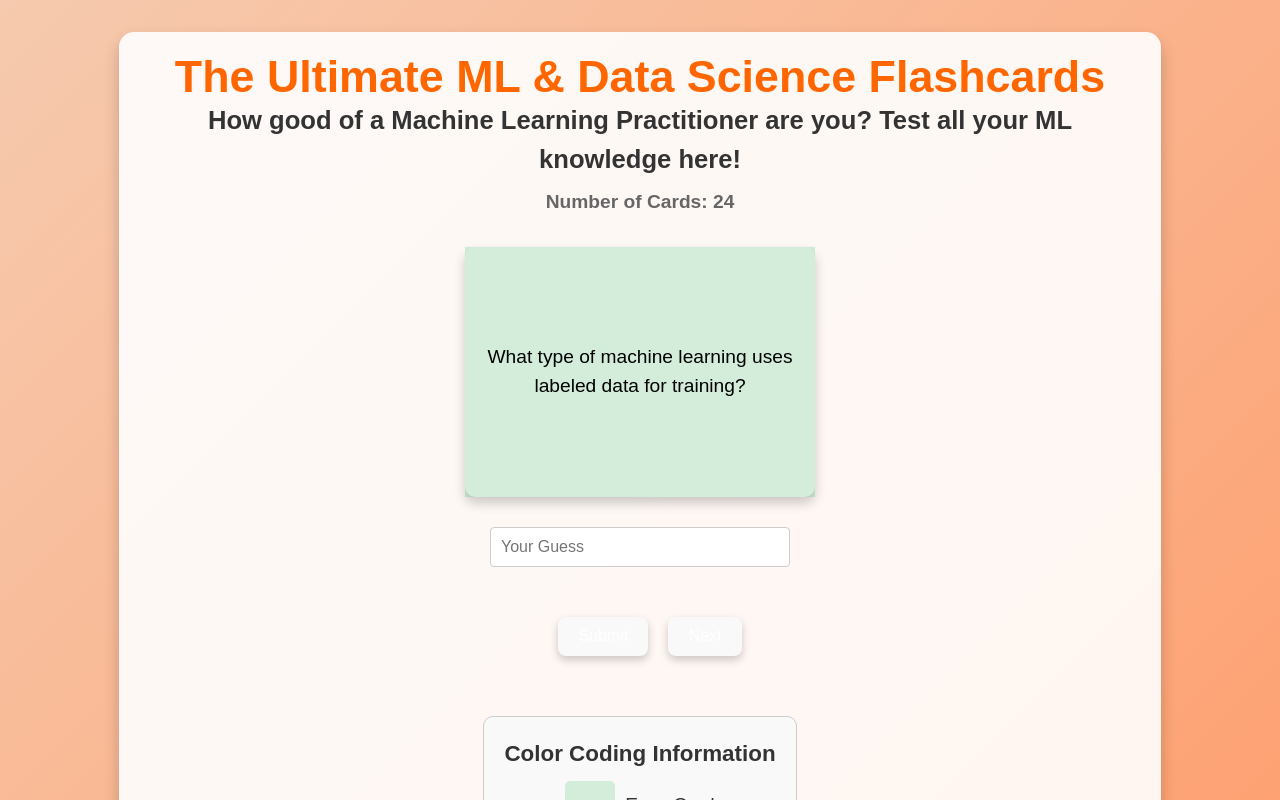
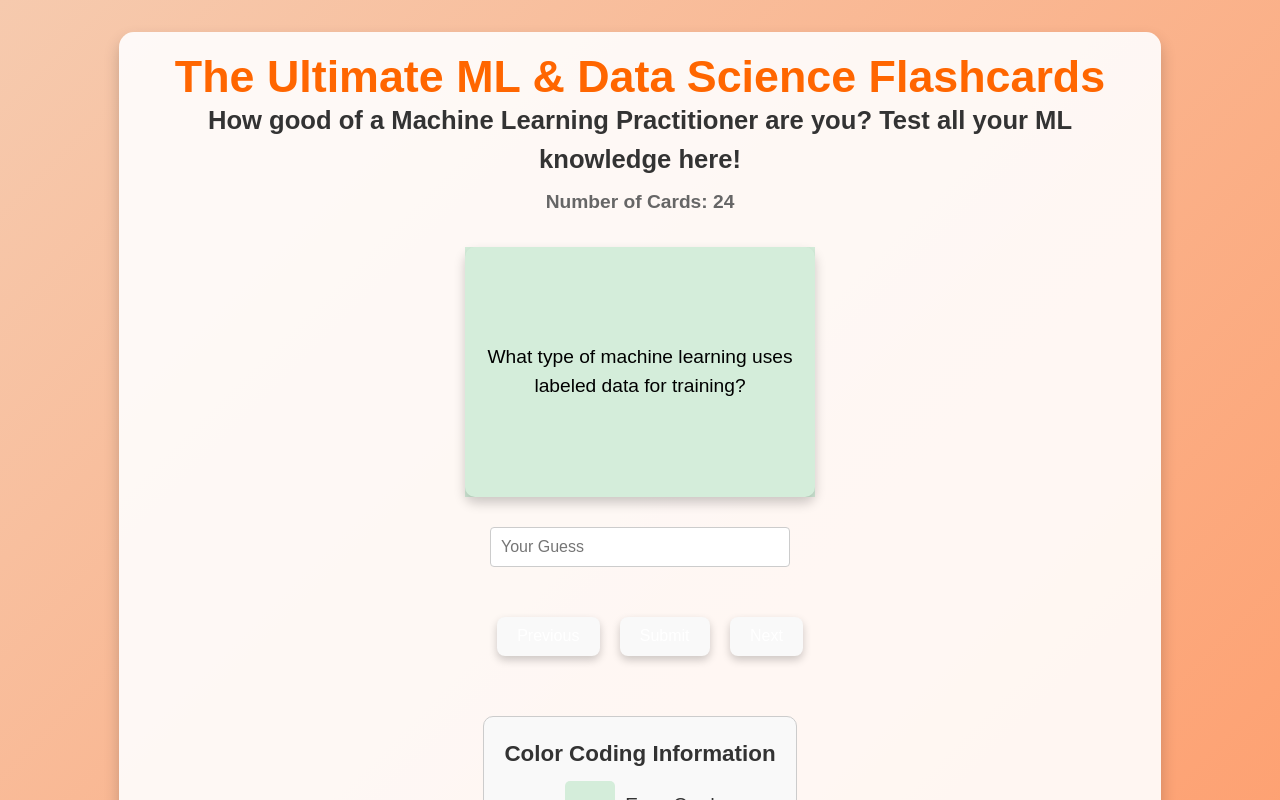
Before and after one commit to vetskiver/flashcards-pt2, a React (Vite) app: page / in a window 1280 px wide. Shown: the top 800 px of the page. Built offline with nearby package versions, Linux system fonts and the light colour scheme.

Commit message:
built the previous buttons

```diff
--- a/src/App.jsx
+++ b/src/App.jsx
@@ -16,10 +16,11 @@ const App = () => {
   const [isCorrect, setIsCorrect] = useState(null);
   const [showAnswer, setShowAnswer] = useState(false);
 
-  // State variables for tracking answers
+  // State variables for tracking answers and card history
   const [correctAnswers, setCorrectAnswers] = useState(0);
   const [incorrectAnswers, setIncorrectAnswers] = useState(0);
   const [skippedQuestions, setSkippedQuestions] = useState(0);
+  const [cardHistory, setCardHistory] = useState([]); // To keep track of visited cards
 
   const getNextCard = () => {
     let nextCard;
@@ -30,12 +31,25 @@ const App = () => {
   };
 
   const handleNext = () => {
+    setCardHistory([...cardHistory, currentCard]); // Push current card onto history stack
     const nextCard = getNextCard();
     setCurrentCard(nextCard);
     setFlipped(false);
     setGuess('');
     setIsCorrect(null);
     setShowAnswer(false); // Hide answer when going to the next card
+  };
+
+  const handleBack = () => {
+    if (cardHistory.length > 0) {
+      const previousCard = cardHistory.pop();
+      setCardHistory(cardHistory); // Update the history stack
+      setCurrentCard(previousCard);
+      setFlipped(false);
+      setGuess('');
+      setIsCorrect(null);
+      setShowAnswer(false); // Hide answer when going back
+    }
   };
 
   const handleFlip = () => {
@@ -104,8 +118,10 @@ const App = () => {
         <GameControls
           onSubmit={handleSubmit}
           onNext={handleNext}
+          onBack={handleBack} // Pass the handler for the BackButton
           isSubmitDisabled={flipped || guess.trim() === ''}
           isNextDisabled={isCorrect === null}
+          isBackDisabled={cardHistory.length === 0}
         />
         <ColorCodingInfo />
 
--- /dev/null
+++ b/src/components/BackButton.jsx
@@ -0,0 +1,8 @@
+// components/BackButton.js
+import React from 'react';
+
+const BackButton = ({ onClick, disabled }) => (
+  <button onClick={onClick} disabled={disabled}>Previous</button>
+);
+
+export default BackButton;
--- a/src/components/GameControls.jsx
+++ b/src/components/GameControls.jsx
@@ -2,10 +2,12 @@
 import React from 'react';
 import SubmitButton from './SubmitButton';
 import NextButton from './NextButton';
+import BackButton from './BackButton';
 
-const GameControls = ({ onSubmit, onNext, isSubmitDisabled, isNextDisabled }) => {
+const GameControls = ({ onSubmit, onNext, onBack, isSubmitDisabled, isNextDisabled, isBackDisabled }) => {
   return (
     <div className="game-controls">
+      <BackButton onClick={onBack} disabled={isBackDisabled} />
       <SubmitButton onClick={onSubmit} disabled={isSubmitDisabled} />
       <NextButton onClick={onNext} disabled={isNextDisabled} />
     </div>
```
